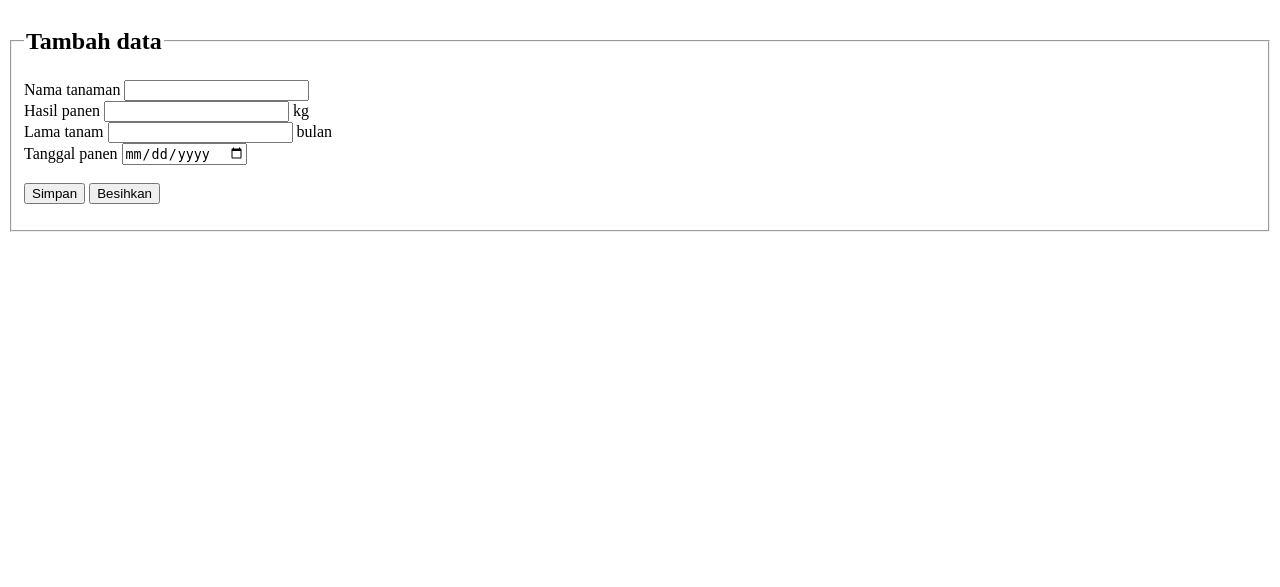
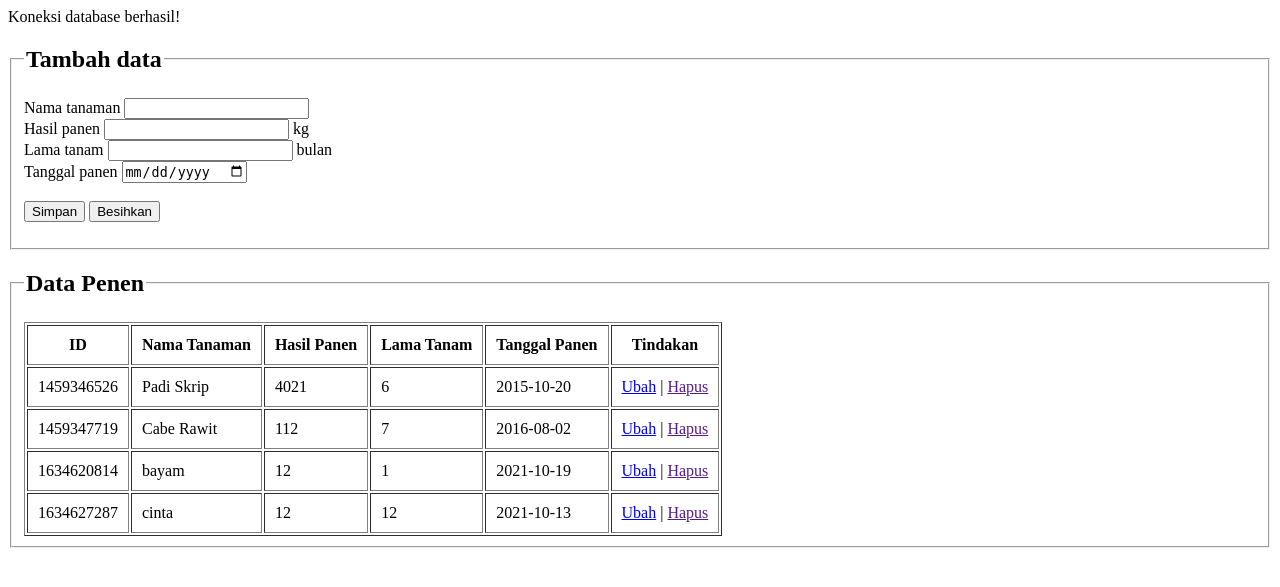
Before and after one commit to kumpultugas17/web-programming-pky, a PHP site: page /index.php in a window 1280 px wide. Shown: the top 587 px of the page. Run offline with PHP 8.4, Linux system fonts and the light colour scheme; data comes from the database, SQL or seed files in the repository.

Commit message:
Read & Update Data | MIK5

```diff
--- a/mik5/pertemuan12_crud/index.php
+++ b/mik5/pertemuan12_crud/index.php
@@ -3,6 +3,7 @@
 
 <head>
   <title>CRUD Pertanian</title>
+
 <body>
 
   <?php
@@ -11,7 +12,6 @@
   // --- Fungsi tambah data (Create)
   function tambah($koneksi)
   {
-
     if (isset($_POST['btn_simpan'])) {
       $id = time();
       $nm_tanaman = $_POST['nm_tanaman'];
@@ -64,9 +64,96 @@
         <p><?php echo isset($pesan) ? $pesan : "" ?></p>
       </fieldset>
     </form>
-  <?php
+    <?php
   }
   // ini adalah tutup kurung fungsi tambah data
+
+  // --- FUngsi tampil data (Read)
+  function tampil_data($koneksi)
+  {
+    $sql = "SELECT * FROM tabel_panen";
+    $query = mysqli_query($koneksi, $sql);
+
+    echo "<fieldset>";
+    echo "<legend><h2>Data Penen</h2></legend>";
+    echo "<table border='1' cellpadding='10'>";
+    echo "<tr>
+      <th>ID</th>
+      <th>Nama Tanaman</th>
+      <th>Hasil Panen</th>
+      <th>Lama Tanam</th>
+      <th>Tanggal Panen</th>
+      <th>Tindakan</th>
+    </tr>";
+    while ($data = mysqli_fetch_array($query)) {
+    ?>
+      <tr>
+        <td><?= $data['id']; ?></td>
+        <td><?= $data['nama_tanaman']; ?></td>
+        <td><?= $data['hasil_panen']; ?></td>
+        <td><?= $data['lama_tanam']; ?></td>
+        <td><?= $data['tanggal_panen']; ?></td>
+        <td>
+          <a href="index.php?aksi=update&id=<?= $data['id']; ?>&nama=<?= $data['nama_tanaman']; ?>&hasil=<?= $data['hasil_panen']; ?>&lama=<?= $data['lama_tanam']; ?>&tanggal=<?= $data['tanggal_panen']; ?>">Ubah</a> | <a href="">Hapus</a>
+        </td>
+      </tr>
+    <?php
+    }
+    echo "</table>";
+    echo "</fieldset>";
+  }
+
+  function ubah($koneksi)
+  {
+    // ubah data
+    if (isset($_POST['btn_ubah'])) {
+      $id = $_POST['id'];
+      $nm_tanaman = $_POST['nm_tanaman'];
+      $hasil = $_POST['hasil'];
+      $lama = $_POST['lama'];
+      $tgl_panen = $_POST['tgl_panen'];
+
+      if (!empty($nm_tanaman) && !empty($hasil) && !empty($lama) && !empty($tgl_panen)) {
+        $sql_update = "UPDATE tabel_panen SET nama_tanaman='$nm_tanaman', hasil_panen='$hasil', lama_tanam='$lama', tanggal_panen='$tgl_panen' WHERE id='$id'";
+        $update = mysqli_query($koneksi, $sql_update);
+        if ($update && isset($_GET['aksi'])) {
+          if ($_GET['aksi'] == 'update') {
+            header('Location:index.php');
+          }
+        }
+      } else {
+        $pesan = "Data tidak lengkap!";
+      }
+    }
+
+    // tampil form ubah
+    if (isset($_GET['id'])) {
+    ?>
+      <a href="index.php?"> &laquo; Home</a>
+      <a href="index.php?aksi=create">(+) Tambah Data</a>
+      <hr>
+      <form action="" method="post">
+        <fieldset>
+          <legend>
+            <h2>Ubah Data</h2>
+          </legend>
+          <input type="hidden" name="id" value="<?= $_GET['id']; ?>" /> <br>
+          <label>Nama Tanaman</label>
+          <input type="text" name="nm_tanaman" value="<?= $_GET['nama']; ?>"> <br>
+          <label>Hasil Panen</label>
+          <input type="number" name="hasil" value="<?= $_GET['hasil']; ?>"> <br>
+          <label>Lama Tanam</label>
+          <input type="number" name="lama" value="<?= $_GET['lama']; ?>"> <br>
+          <label>Tanggal Panen</label>
+          <input type="date" name="tgl_panen" value="<?= $_GET['tanggal']; ?>"> <br>
+          <input type="submit" name="btn_ubah" value="Simpan Perubahan" /> atau <a href="index.php?aksi=delete&id=<?= $_GET['id'] ?>"> (x) Hapus data ini</a>!
+          <br>
+          <p><?php echo isset($pesan) ? $pesan : ''; ?></p>
+        </fieldset>
+      </form>
+  <?php
+    }
+  }
   ?>
 
   <?php
@@ -77,18 +164,21 @@
         tambah($koneksi);
         break;
       case "read":
-        // tampil_data($koneksi);
+        tampil_data($koneksi);
+        break;
+      case "update":
+        ubah($koneksi);
         break;
 
       default:
         echo "<h3>Aksi <i>" . $_GET['aksi']
           . "</i> tidak ada!</h3>";
         tambah($koneksi);
-        // tampil_data($koneksi);
+        tampil_data($koneksi);
     }
   } else {
     tambah($koneksi);
-    //tampil_data($koneksi);
+    tampil_data($koneksi);
   }
   ?>
 
--- a/mik5/pertemuan12_crud/koneksi.php
+++ b/mik5/pertemuan12_crud/koneksi.php
@@ -1,5 +1,13 @@
 <?php
+$servername = 'localhost';
+$username = 'root';
+$password = '';
+$database = 'db_pertanian_mik5';
 
-// --- koneksi ke database
-$koneksi = mysqli_connect("localhost", "root", "", "db_pertanian_mik5")
-  or die(mysqli_error());
+$koneksi = mysqli_connect($servername, $username, $password, $database);
+
+if (!$koneksi) {
+  die("Koneksi database gagal!, " . mysqli_connect_error());
+}
+
+echo 'Koneksi database berhasil!';
```
